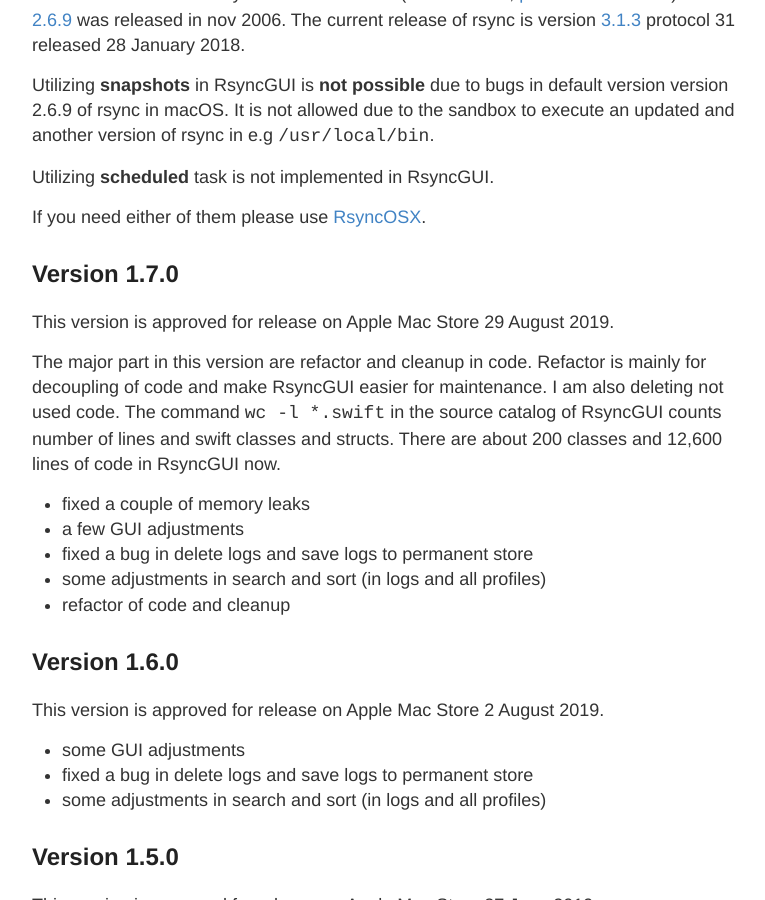
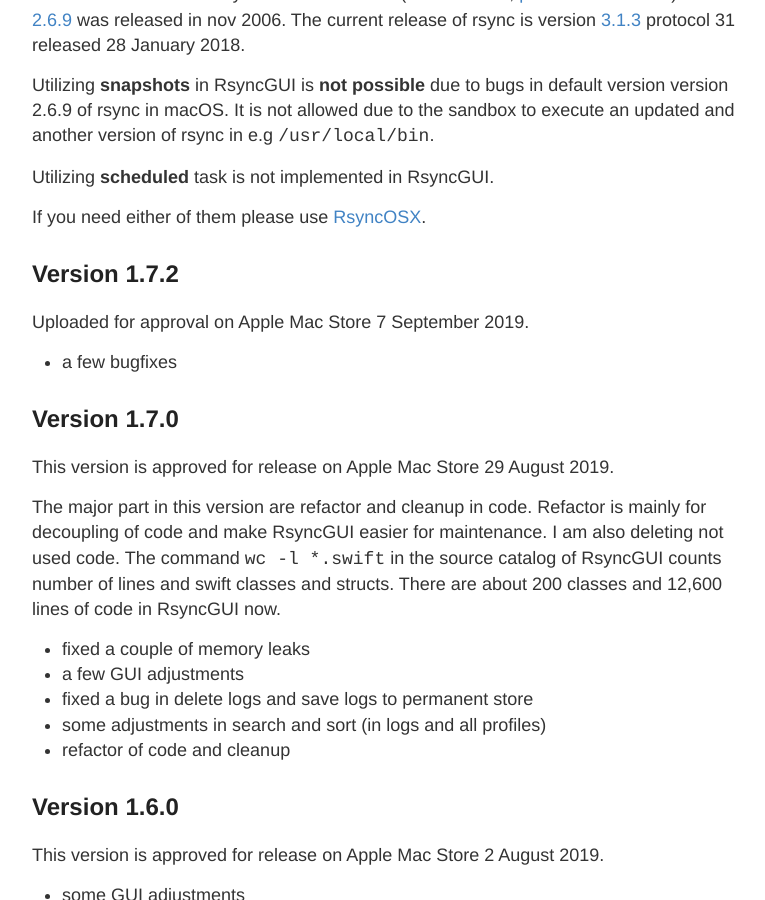
Before and after one commit to d2s/Documentation, a Jekyll site: the page built from _posts/2018-04-10-RsyncGUIChangelog.md, in a window 1280 px wide and 900 px high, scrolled down 582 px. Shown: the whole window, without its empty margins (248-1013 px from the left). Built offline with Jekyll 4.4.1, drawn with Linux system fonts in a browser that asks for light colours.

Commit message:
Update 2018-04-10-RsyncGUIChangelog.md

```diff
--- a/_posts/2018-04-10-RsyncGUIChangelog.md
+++ b/_posts/2018-04-10-RsyncGUIChangelog.md
@@ -18,6 +18,12 @@ Utilizing **snapshots** in RsyncGUI is **not possible** due to bugs in default v
 Utilizing **scheduled** task is not implemented in RsyncGUI.
 
 If you need either of them please use [RsyncOSX](https://github.com/rsyncOSX/RsyncOSX).
+
+## Version 1.7.2
+
+Uploaded for approval on Apple Mac Store 7 September 2019.
+
+- a few bugfixes
 
 ## Version 1.7.0
 
```
